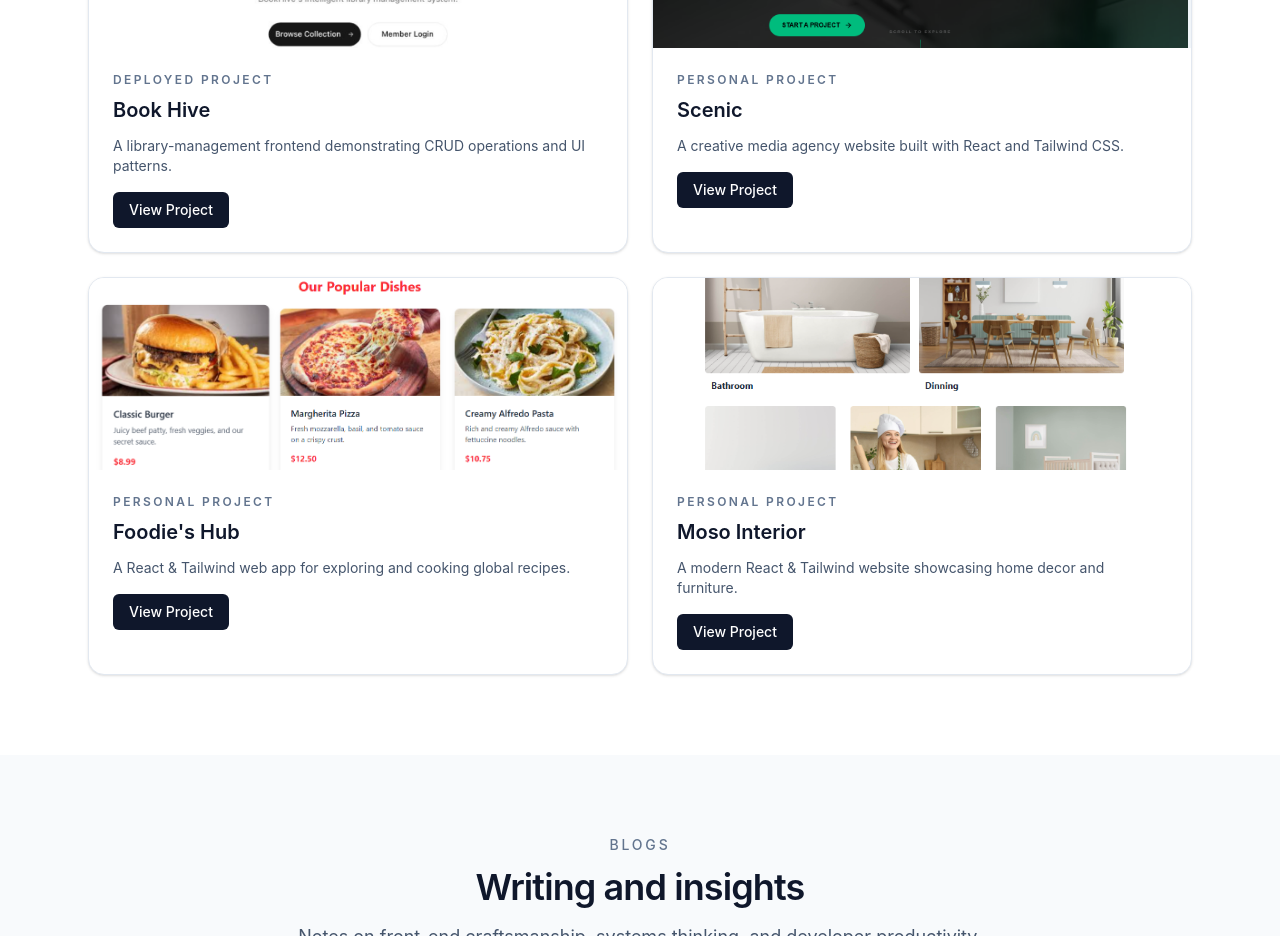
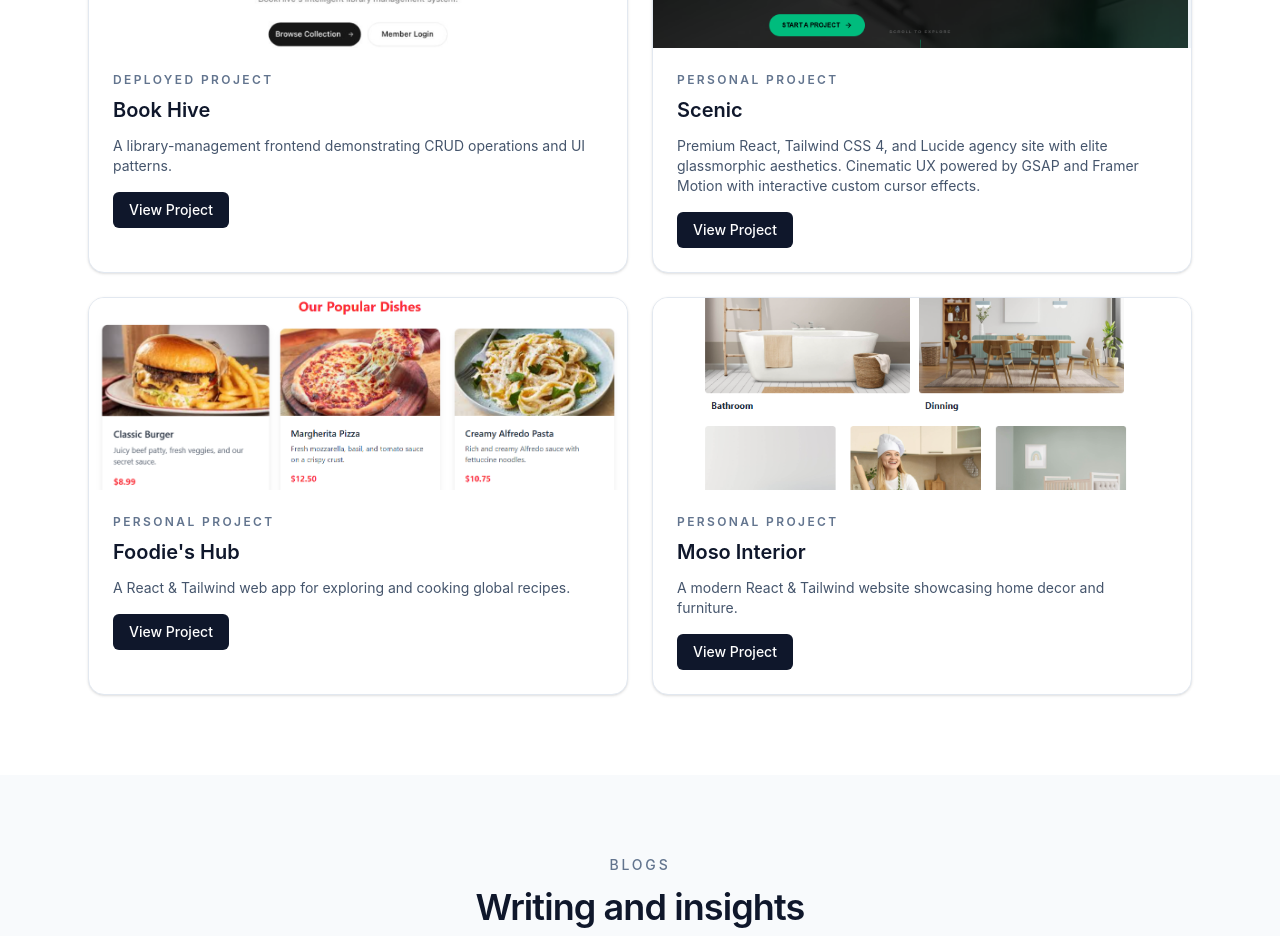
Before and after one commit to KarmPandya007/Karm-Pandya-Portfolio, a React (Vite) app: page / in a window 1280 px wide. Shown: the part 2760-3696 px from the top of the page. Built offline with nearby package versions, Linux system fonts and the light colour scheme.

Commit message:
projects photo changes

```diff
--- a/src/components/Projects.jsx
+++ b/src/components/Projects.jsx
@@ -16,7 +16,7 @@ const projects = [
   {
     title: "Scenic",
     description:
-      "A creative media agency website built with React and Tailwind CSS.",
+      "Premium React, Tailwind CSS 4, and Lucide agency site with elite glassmorphic aesthetics. Cinematic UX powered by GSAP and Framer Motion with interactive custom cursor effects.",
     type: "Personal Project",
     image: scenicphoto1,
     link: "https://scenic-react-tailwind.vercel.app/",
```
